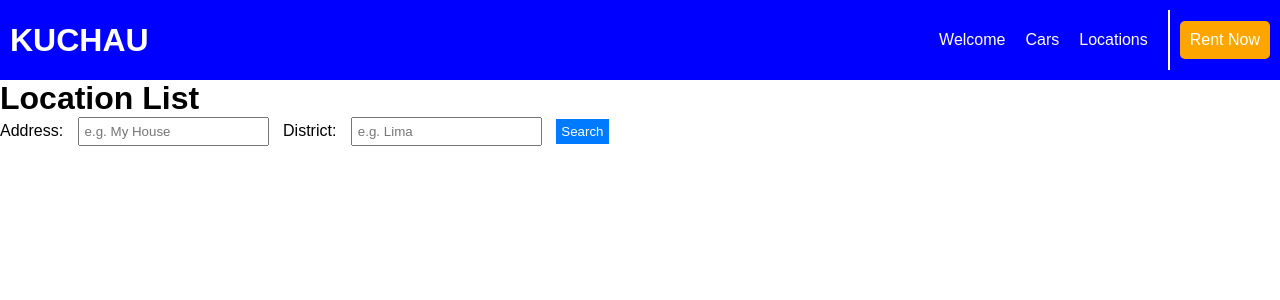
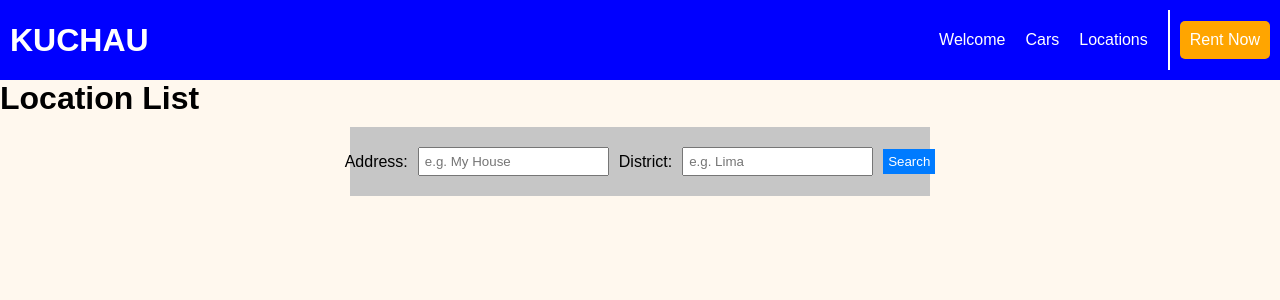
Before and after one commit to JoseFrancisc0/Cloud_Computing_Proyecto_Parcial_2023-1, a Flask app: template Frontend/templates/location-list.html in a window 1280 px wide. Shown: the top 300 px of the page. Run offline with Flask 3, Linux system fonts and the light colour scheme; the template is opened without the code that fills it, so the values that code supplies are empty.

Commit message:
Updated css files

```diff
--- a/Frontend/static/css/homepage.css
+++ b/Frontend/static/css/homepage.css
@@ -2,6 +2,7 @@ body {
   margin: 0;
   padding: 0;
   font-family: sans-serif;
+  background: rgb(255, 248, 238);
 }
 
 .header {
--- a/Frontend/static/css/location-list.css
+++ b/Frontend/static/css/location-list.css
@@ -1,6 +1,7 @@
 body {
   font-family: sans-serif;
   margin: 0;
+  background: rgb(255, 248, 238);
 }
 
 .header {
@@ -66,11 +67,12 @@ button[type="submit"] {
   cursor: pointer;
 }
 
-location-container {
+#location-container {
   display: flex;
-  flex-wrap: wrap;
-  justify-content: space-between;
-  padding: 10px;
+  flex-direction: column;
+  align-items: center;
+  margin: 0 auto;
+  max-width: 2000px;
 }
 
 .location-card {
@@ -89,3 +91,14 @@ location-container {
 .location-details {
   margin: 10px;
 }
+
+#search-form {
+  display: flex;
+  flex-direction: row;
+  align-items: center;
+  justify-content: center;
+  background-color: rgb(198, 198, 198);
+  padding: 20px 40px;
+  margin: 10px auto;
+  max-width: 500px;
+}
--- a/Frontend/static/css/rent-now.css
+++ b/Frontend/static/css/rent-now.css
@@ -2,7 +2,7 @@ body {
   font-family: sans-serif;
   margin: 0;
   padding: 0;
-  background-color: #F0F8FF;
+  background: rgb(255, 248, 238);
 }
 
 .header {
```
Also changed, not shown: Frontend/static/css/car-list.css (+12 -0 lines).
